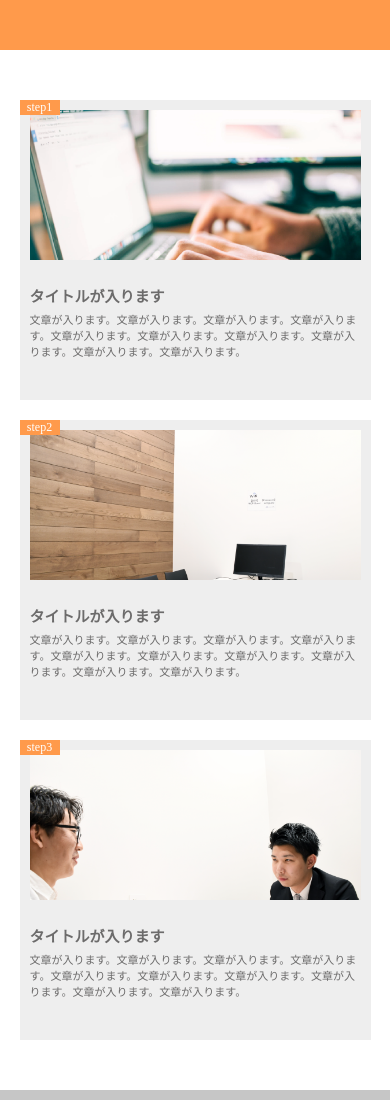
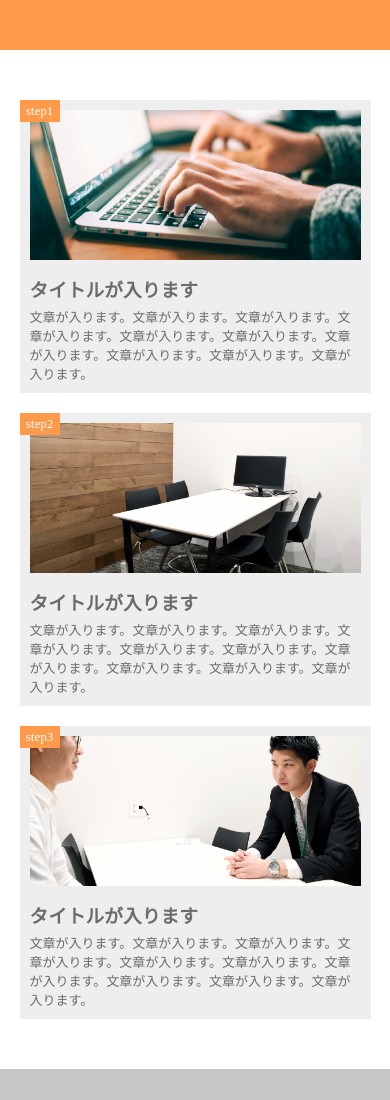
Before and after one commit to Koala777100/DMM_WEBCAMP_SS, a plain HTML site: page HTML_CSSを学ぼう/chapter10_exercise/index.html in a window 390 px wide. Shown: the top 1100 px of the page. Drawn offline with Linux system fonts and the light colour scheme.

Commit message:
[Update]1-10

```diff
--- a/HTML_CSSを学ぼう/chapter10_exercise/index.html
+++ b/HTML_CSSを学ぼう/chapter10_exercise/index.html
@@ -5,51 +5,36 @@
     <meta name="viewport" content="width=device-width,initial-scale=1.0">
     <script src="https://kit.fontawesome.com/f7fe29ec8d.js" crossorigin="anonymous"></script>
     <link rel="stylesheet" href="style.css" />
-    <title>chapter10_exercise</title>
+    <title>chapter10_exercise2</title>
   </head>
 
   <body>
     <header></header>
 
     <main>
-      <div class="main-item">
       <div class="box box1">
-          <!--<div class="step">
-            <div class="step-text">step1</div>
-          </div>-->
-          <span class="step step-text">step1</span>
+        <span class="step-num">step1</span>
         <div class="image img1"></div>
-          <div class="main-text">
-            <h3 class="main-text-heading">タイトルが入ります</h3>
-            <p class="main-text-content">
+        <h3 class="title">タイトルが入ります</h3>
+        <p class="text">
             文章が入ります。文章が入ります。文章が入ります。文章が入ります。文章が入ります。文章が入ります。文章が入ります。文章が入ります。文章が入ります。文章が入ります。
         </p>
       </div>
-        </div>
       <div class="box box2">
-          <div class="step">
-            <div class="step-text">step2</div>
-          </div>
+        <span class="step-num">step2</span>
         <div class="image img2"></div>
-          <div class="main-text">
-            <h3 class="main-text-heading">タイトルが入ります</h3>
-            <p class="main-text-content">
+        <h3 class="title">タイトルが入ります</h3>
+        <p class="text">
             文章が入ります。文章が入ります。文章が入ります。文章が入ります。文章が入ります。文章が入ります。文章が入ります。文章が入ります。文章が入ります。文章が入ります。
         </p>
       </div>
-        </div>
       <div class="box box3">
-          <div class="step">
-            <div class="step-text">step3</div>
-          </div>
+        <span class="step-num">step3</span>
         <div class="image img3"></div>
-          <div class="main-text">
-            <h3 class="main-text-heading">タイトルが入ります</h3>
-            <p class="main-text-content">
+        <h3 class="title">タイトルが入ります</h3>
+        <p class="text">
             文章が入ります。文章が入ります。文章が入ります。文章が入ります。文章が入ります。文章が入ります。文章が入ります。文章が入ります。文章が入ります。文章が入ります。
         </p>
-          </div>
-        </div>
       </div>
     </main>
 
--- a/HTML_CSSを学ぼう/chapter10_exercise/style.css
+++ b/HTML_CSSを学ぼう/chapter10_exercise/style.css
@@ -12,8 +12,7 @@ header {
 
 main {
   width: 960px;
-  margin-top: 50px;
-  margin-bottom: 50px;
+  margin: 50px auto 50px auto;
   display: flex;
   justify-content: center;
   align-items: center;
@@ -22,44 +21,31 @@ main {
 .box {
   background-color: #eeeeee;
   width: 300px;
-  height: 300px;
-  display: inline-block;
-  justify-content: center;
+  padding: 10px;
+  margin-right: 30px;
   position: relative;
 }
 
-.step {
-  font-size: 12px;
-  width: 40px;
-  background-color: #ff9a4b;
-  position: absolute;
+.box:last-child {
+  margin: 0;
 }
 
-.step-text {
+.step-num {
+  background-color: #ff9a4b;
+  width: 40px;
+  padding: 3px;
+  top: 0;
+  left: 0;
+  position: absolute;
   color: white;
+  font-size: small;
   text-align: center;
 }
 
 .image {
   height: 150px;
   background-size: cover;
-  margin-top: 10px;
-  margin-right: 10px;
-  margin-left: 10px;
-}
-
-.main-text {
-  padding: 10px;
-}
-
-h3 {
-  font-size: 15px;
-  padding-top: 15px;
-  padding-bottom: 5px;
-}
-
-p {
-  font-size: 11px;
+  background-position: bottom;
 }
 
 .img1 {
@@ -74,6 +60,18 @@ p {
   background-image: url(img/flow03.png);
 }
 
+.main-text {
+  padding: 10px;
+}
+
+.title {
+  margin: 15px 0 5px;
+}
+
+.text {
+  font-size: small;
+}
+
 footer {
   background-color: #aaaa;
   height: 50px;
@@ -84,29 +82,27 @@ footer {
     width: 100%;
   }
 
-  header {
-    height: 50px;
-  }
-
   main {
     width: 100%;
-    margin-top: 50px;
-    margin-bottom: 50px;
-  }
-
-  .main-item {
-    width: 90%;
+    display: block;
+    align-items: center;
   }
 
   .box {
-    width: 100%;
+    width: 90%;
+    margin-bottom: 20px;
+    margin-left: auto;
+    margin-right: auto;
+    justify-content: center;
   }
 
-  .box2 {
-    margin-top: 20px;
+  .box:last-child {
+    margin-bottom: 0;
+    margin-left: auto;
+    margin-right: auto;
   }
 
-  .box3 {
-    margin-top: 20px;
+  .image {
+    height: 150px;
   }
 }
```
Lines whose indentation alone changed are shown as unchanged.
